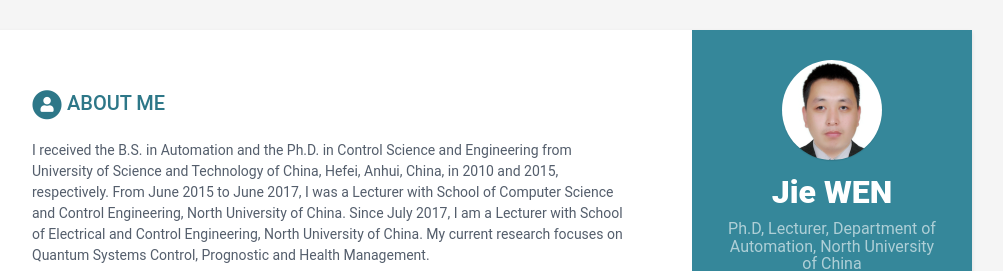
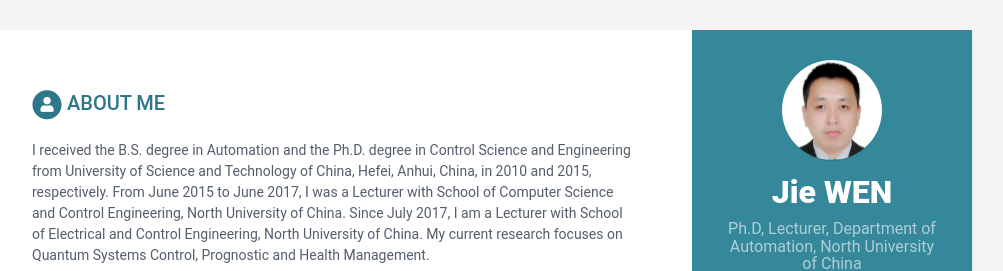
Before and after one commit to wenjie015/wenjie, a Jekyll site: the page built from index.html, in a window 1280 px wide. Shown: the top 271 px of the page, without its empty margins (168-1171 px from the left). Built offline with Jekyll 4.4.1, drawn with Linux system fonts in a browser that asks for light colours.

Commit message:
Update data.yml

```diff
--- a/_data/data.yml
+++ b/_data/data.yml
@@ -7,7 +7,7 @@ sidebar:
     # Profile information
     name: Jie WEN
     tagline: Ph.D, Lecturer, Department of Automation, North University of China
-    avatar: photo.png #place a 100x100 picture inside /assets/images/ folder and provide the name of the file below
+    avatar: profile.png #place a 100x100 picture inside /assets/images/ folder and provide the name of the file below
 
     # Sidebar links
     email: wenjie015@gmail.com
@@ -22,7 +22,7 @@ sidebar:
 career-profile:
     title: About Me
     summary: |
-     I received the B.S. in Automation and the Ph.D. in Control Science and Engineering from University of Science and Technology of China, Hefei, Anhui, China, in 2010 and 2015, respectively. From June 2015 to June 2017, I was a Lecturer with School of Computer Science and Control Engineering, North University of China. Since July 2017, I am a Lecturer with School of Electrical and Control Engineering, North University of China. My current research focuses on Quantum Systems Control, Prognostic and Health Management.
+     I received the B.S. degree in Automation and the Ph.D. degree in Control Science and Engineering from University of Science and Technology of China, Hefei, Anhui, China, in 2010 and 2015, respectively. From June 2015 to June 2017, I was a Lecturer with School of Computer Science and Control Engineering, North University of China. Since July 2017, I am a Lecturer with School of Electrical and Control Engineering, North University of China. My current research focuses on Quantum Systems Control, Prognostic and Health Management.
 education:
     - degree:  Ph.D. in Control Science and Engineering
       university: University of Science and Technology of China
```
